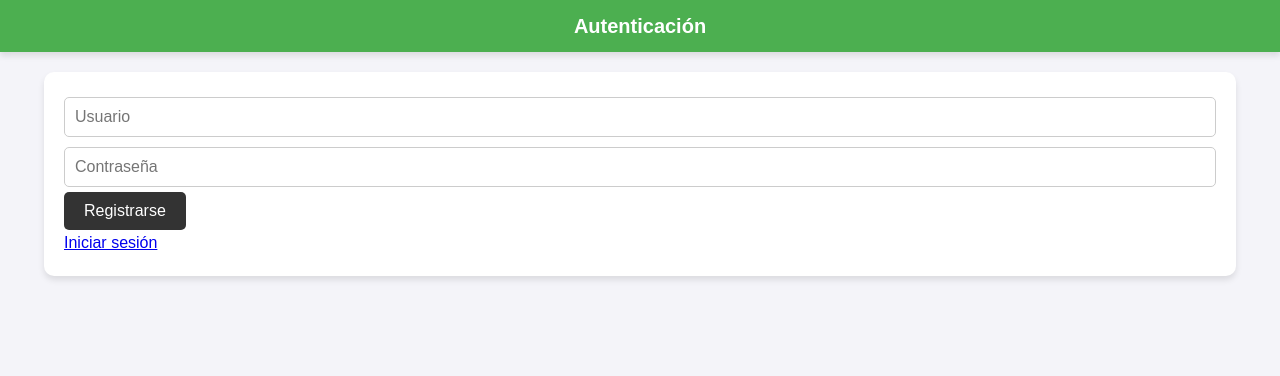
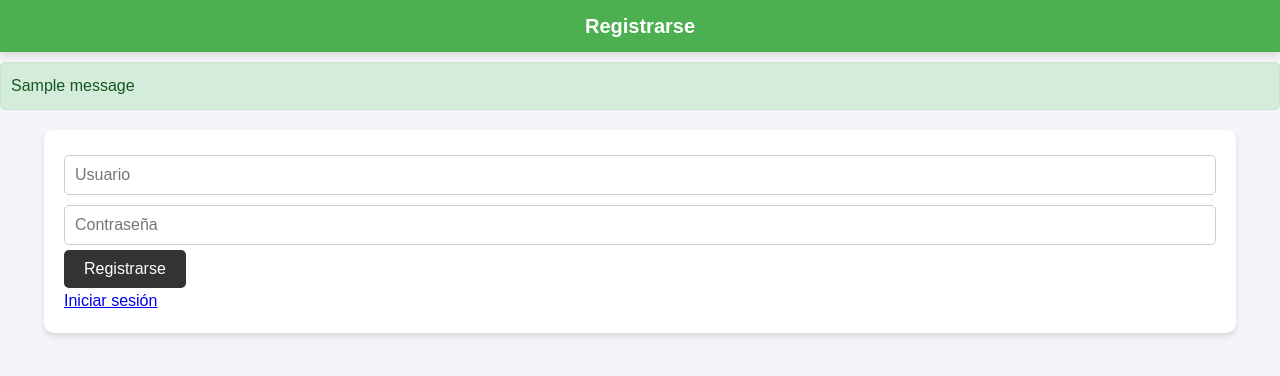
Before and after one commit to AdYass99/key-manager, a Flask app: page /register in a window 1280 px wide. Shown: the top 376 px of the page. Run offline with Flask 3, Linux system fonts and the light colour scheme; tables that the repository leaves empty hold one stand-in row (values such as "Sample post"); one stand-in notice (Sample message) is shown.

Commit message:
show error in interface

```diff
--- a/app/static/styles.css
+++ b/app/static/styles.css
@@ -160,6 +160,31 @@ input[type="text"]:focus, input[type="password"]:focus {
     background-color: #f1f1f1;
 }
 
+.flashes {
+    list-style-type: none;
+    padding: 0;
+    margin: 10px 0;
+}
+
+.flashes li {
+    padding: 10px;
+    margin-bottom: 5px;
+    border-radius: 5px;
+    font-size: 16px;
+}
+
+.flashes .success {
+    background-color: #d4edda;
+    color: #155724;
+    border: 1px solid #c3e6cb;
+}
+
+.flashes .error {
+    background-color: #f8d7da;
+    color: #721c24;
+    border: 1px solid #f5c6cb;
+}
+
 /* Responsividad */
 @media (max-width: 768px) {
     .container {
--- a/app/templates/base.html
+++ b/app/templates/base.html
@@ -1,14 +1,13 @@
 <!DOCTYPE html>
 <html lang="en">
+
 <head>
   <meta charset="UTF-8" />
   <meta name="viewport" content="width=device-width, initial-scale=1.0" />
   <title>Key Manager</title>
-    <link
-      rel="stylesheet"
-      href="{{ url_for('static', filename='styles.css') }}"
-    />
+  <link rel="stylesheet" href="{{ url_for('static', filename='styles.css') }}" />
 </head>
+
 <body>
   <header class="header-bar">
     <!-- Sección izquierda -->
@@ -35,6 +34,16 @@
       {% endif %}
     </div>
   </header>
+  {% with messages = get_flashed_messages(with_categories=true) %}
+  {% if messages %}
+  <ul class="flashes">
+    {% for category, message in messages %}
+    <li class="{{ category }}">{{ message }}</li>
+    {% endfor %}
+  </ul>
+  {% endif %}
+  {% endwith %}
   <div class="container">{% block content %} {% endblock %}</div>
 </body>
+
 </html>
--- a/app/templates/index.html
+++ b/app/templates/index.html
@@ -1,7 +1,6 @@
 {% extends "base.html" %}
 {% block title %}Autenticación{% endblock %}
 {%block content %}
-<h1>Autentificación</h1>
 <form action="/login" method="POST">
   <input type="text" name="username" placeholder="Usuario" required>
     <input type="password" name="password" placeholder="Contraseña" required>
--- a/app/templates/register.html
+++ b/app/templates/register.html
@@ -1,5 +1,5 @@
 {% extends "base.html" %}
- {% block title %}Autenticación{% endblock %}
+ {% block title %}Registrarse{% endblock %}
  {% block content %}
 <form action="/register" method="POST">
     <input type="text" name="username" placeholder="Usuario" required>
```
Lines whose indentation alone changed are shown as unchanged.
